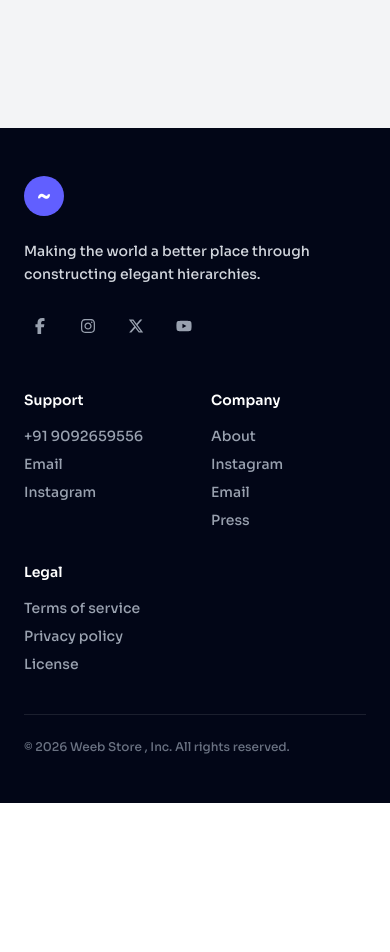
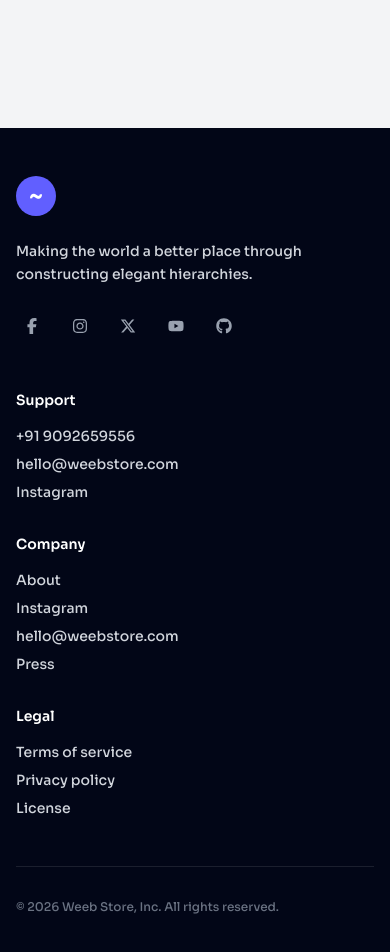
Before and after one commit to Divya-Darshan/Weeb-Universe, a Next.js app: page / in a window 390 px wide. Shown: the part 1440-2392 px from the top of the page. Before the commit the page ends 2243 px from the top, so only its background shows below. Built offline with nearby package versions, Linux system fonts and the light colour scheme; no server answers; the database is empty.

Commit message:
refactor email

```diff
--- a/components/footer/footer.tsx
+++ b/components/footer/footer.tsx
@@ -1,11 +1,11 @@
 // src/components/Footer.tsx
+'use client'
 
-import { time } from 'console'
 import { FaFacebookF, FaInstagram, FaXTwitter, FaGithub, FaYoutube } from 'react-icons/fa6'
 
 const navigation = {
-  support: ['+91 9092659556', 'Email', 'Instagram'],
-  company: ['About', 'Instagram', 'Email', 'Press'],
+  support: ['+91 9092659556', 'hello@weebstore.com', 'Instagram'],
+  company: ['About', 'Instagram', 'hello@weebstore.com', 'Press'],
   legal: ['Terms of service', 'Privacy policy', 'License'],
 }
 
@@ -13,35 +13,31 @@ const navigation = {
 function getLinkHref(item: string): string {
   const cleanItem = item.trim()
 
-  // Check if it's a phone number (contains only digits, +, -, or spaces)
+  // Phone number
   if (/^[\d\s+()-]+$/.test(cleanItem)) {
     return `tel:${cleanItem.replace(/\s/g, '')}`
   }
 
-  // Check if it's an email (contains @)
+  // Email
   if (cleanItem.includes('@')) {
     return `mailto:${cleanItem}`
   }
 
-  // Otherwise it's a regular link
   return '#'
 }
 
 export default function Footer() {
-
-  const date = new Date();
-
+  const date = new Date()
 
   return (
     <footer className="bg-[#020617] text-gray-400">
-      <div className="mx-auto max-w-7xl px-6 py-12 lg:px-8 lg:py-16">
-        {/* top section */}
+      <div className="mx-auto max-w-7xl px-4 py-12 sm:px-6 lg:px-8 lg:py-16">
+        {/* Top section */}
         <div className="grid gap-12 lg:grid-cols-[minmax(0,2fr)_minmax(0,3fr)]">
-          {/* left block */}
+          {/* Left block - Logo + Description + Social */}
           <div className="space-y-6">
-            {/* logo */}
+            {/* Logo */}
             <div className="inline-flex items-center justify-center h-10 w-10 rounded-full bg-indigo-500">
-              {/* simple Tailwind-like logo mark */}
               <span className="text-2xl font-bold text-white">~</span>
             </div>
 
@@ -49,33 +45,39 @@ export default function Footer() {
               Making the world a better place through constructing elegant hierarchies.
             </p>
 
-            {/* social icons */}
+            {/* Social icons */}
             <div className="flex items-center gap-4 text-gray-400">
-              <button className="rounded-full p-2 hover:text-white hover:bg-white/5 transition">
-                <FaFacebookF  className="h-4 w-4" />
-              </button>
-              <button className="rounded-full p-2 hover:text-white hover:bg-white/5 transition">
-                <FaInstagram className="h-4 w-4" />
-              </button>
-              <button className="rounded-full p-2 hover:text-white hover:bg-white/5 transition">
-                <FaXTwitter className="h-4 w-4" />
-              </button>
-              <button className="rounded-full p-2 hover:text-white hover:bg-white/5 transition">
-                <FaYoutube className="h-4 w-4" />
-              </button>
+              <a href="#" className="group rounded-full p-2 hover:text-white hover:bg-white/10 transition-all duration-200">
+                <FaFacebookF className="h-4 w-4 group-hover:scale-110" />
+              </a>
+              <a href="#" className="group rounded-full p-2 hover:text-white hover:bg-white/10 transition-all duration-200">
+                <FaInstagram className="h-4 w-4 group-hover:scale-110" />
+              </a>
+              <a href="#" className="group rounded-full p-2 hover:text-white hover:bg-white/10 transition-all duration-200">
+                <FaXTwitter className="h-4 w-4 group-hover:scale-110" />
+              </a>
+              <a href="#" className="group rounded-full p-2 hover:text-white hover:bg-white/10 transition-all duration-200">
+                <FaYoutube className="h-4 w-4 group-hover:scale-110" />
+              </a>
+              <a href="#" className="group rounded-full p-2 hover:text-white hover:bg-white/10 transition-all duration-200">
+                <FaGithub className="h-4 w-4 group-hover:scale-110" />
+              </a>
             </div>
           </div>
 
-          {/* right columns */}
-          <div className="grid grid-cols-2 gap-8 sm:grid-cols-4">
-
-
+          {/* Right columns - FIXED RESPONSIVE LAYOUT */}
+          <div className="grid grid-cols-1 gap-8 sm:grid-cols-2 lg:grid-cols-3">
+            {/* Support Column */}
             <div className="space-y-4">
               <h3 className="text-sm font-semibold text-white">Support</h3>
               <ul className="space-y-2 text-sm">
-                {navigation.support.map((item) => (
+                {navigation.support.map((item, index) => (
                   <li key={item}>
-                    <a href={getLinkHref(item)} className="hover:text-white transition">
+                    <a
+                      href={getLinkHref(item)}
+                      className="block max-w-[200px] truncate hover:text-white transition-colors duration-200 text-gray-300 hover:underline"
+                      title={item} // Full email on hover
+                    >
                       {item}
                     </a>
                   </li>
@@ -83,12 +85,17 @@ export default function Footer() {
               </ul>
             </div>
 
+            {/* Company Column */}
             <div className="space-y-4">
               <h3 className="text-sm font-semibold text-white">Company</h3>
               <ul className="space-y-2 text-sm">
                 {navigation.company.map((item) => (
                   <li key={item}>
-                    <a href={getLinkHref(item)} className="hover:text-white transition">
+                    <a
+                      href={getLinkHref(item)}
+                      className="block max-w-[200px] truncate hover:text-white transition-colors duration-200 text-gray-300 hover:underline"
+                      title={item}
+                    >
                       {item}
                     </a>
                   </li>
@@ -96,12 +103,16 @@ export default function Footer() {
               </ul>
             </div>
 
+            {/* Legal Column */}
             <div className="space-y-4">
               <h3 className="text-sm font-semibold text-white">Legal</h3>
               <ul className="space-y-2 text-sm">
                 {navigation.legal.map((item) => (
                   <li key={item}>
-                    <a href="#" className="hover:text-white transition">
+                    <a
+                      href="#"
+                      className="block hover:text-white transition-colors duration-200 text-gray-300 hover:underline"
+                    >
                       {item}
                     </a>
                   </li>
@@ -111,16 +122,13 @@ export default function Footer() {
           </div>
         </div>
 
-        {/* divider */}
-        <div className="mt-10 border-t border-white/10 pt-6">
-          <p className="text-xs text-gray-500">
-            © { date.getFullYear() } Weeb Store , Inc. All rights reserved.
+        {/* Bottom divider + Copyright */}
+        <div className="mt-12 border-t border-white/10 pt-8">
+          <p className="text-xs text-gray-500 sm:text-center">
+            © {date.getFullYear()} Weeb Store, Inc. All rights reserved.
           </p>
         </div>
       </div>
     </footer>
   )
-
-
-
 }
```
